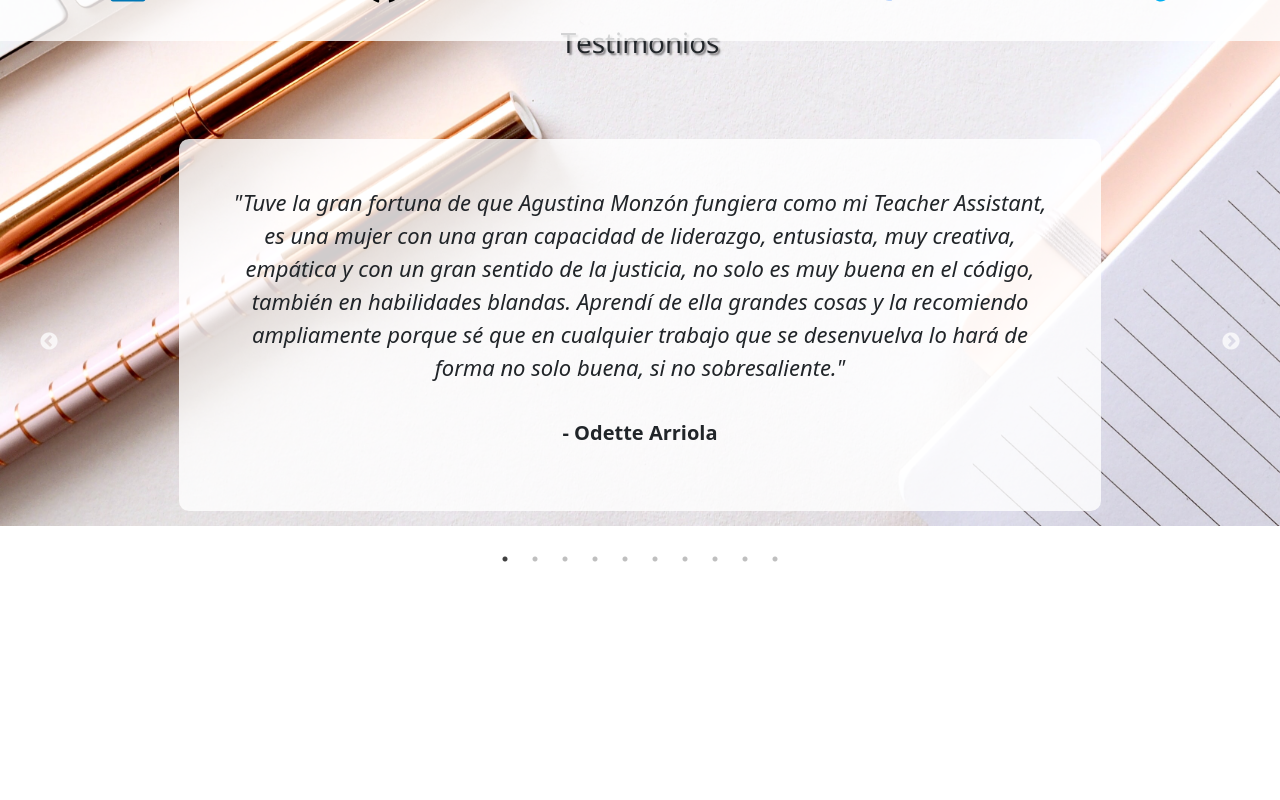
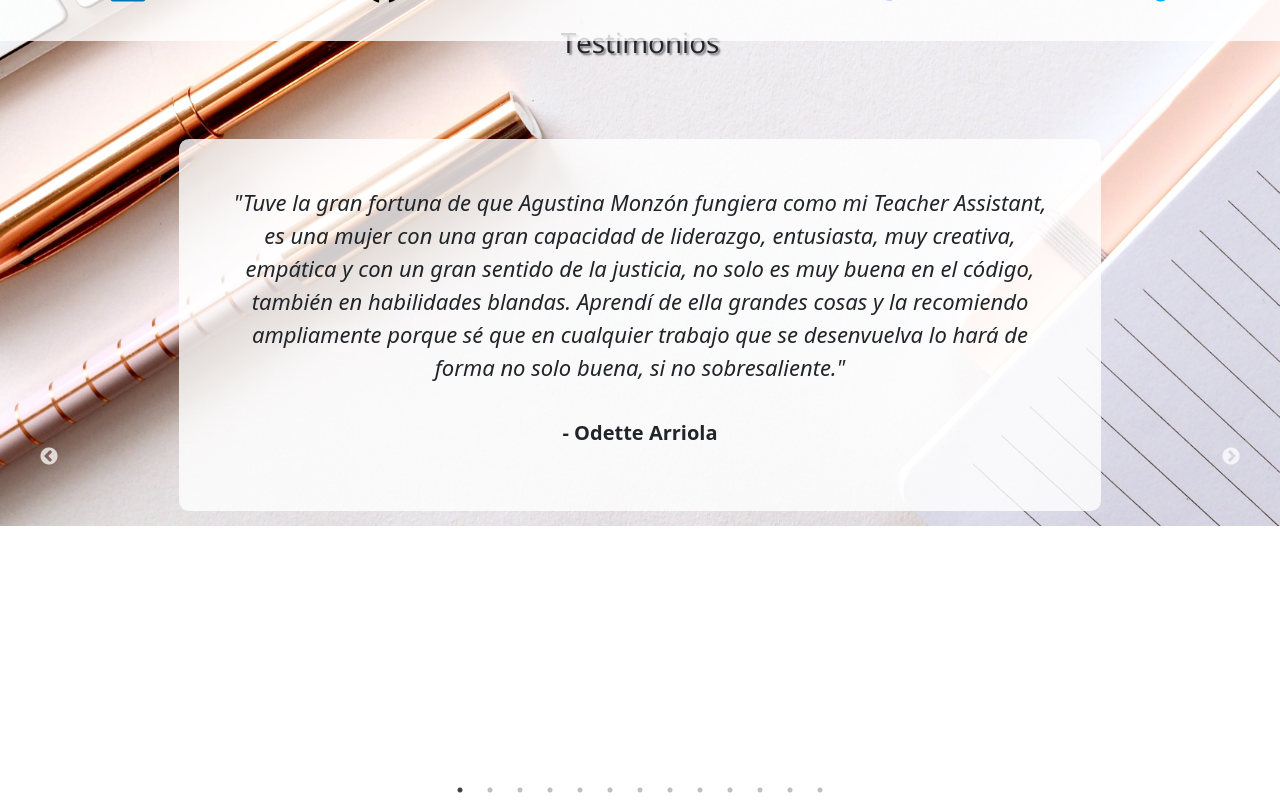
Before and after one commit to AgustinaMonzon/portfolioAgus, a React (Create React App) app: page /about in a window 1280 px wide. Shown: the part 759-1559 px from the top of the page. Before the commit the page ends 1328 px from the top, so only its background shows below. Built offline with nearby package versions, Linux system fonts and the light colour scheme; a web font is replaced by a local one.

Commit message:
testimonios

```diff
--- a/src/Components/About/About.js
+++ b/src/Components/About/About.js
@@ -54,6 +54,21 @@ const testimonials = [
       "Agustina es una persona perseverante, dedicada, solidaria con su grupo de trabajo. Talentosa como líder de grupo: Como Teaching Assistant se brindaba en su totalidad a formar un grupo integro y homogéneo. Carácter firme pero flexible para empatizar con sus compañeros.",
     author: "Pedro Torcuato Insausti",
   },
+  {
+    quote:
+      "Durante mi tiempo como Asistente de Enseñanza Full-Stack en SoyHenry, Agustina fue mi líder y una figura clave en mi desarrollo profesional. Desde el primer día, ella demostró ser una persona extremadamente comprensiva y comprometida, siempre dispuesta a ayudarnos y aconsejarnos en todo lo que necesitábamos. Una de las cosas que más aprecié de Agustina fue su capacidad para escucharnos y comprender nuestras necesidades individuales. Ella siempre estaba dispuesta a ofrecernos consejos prácticos y soluciones creativas para ayudarnos a enfrentar los desafíos diarios que encontrábamos en el SUPP. Además, estaba siempre dispuesta a trabajar con nosotros para encontrar formas de mejorar nuestra eficacia y productividad.Lo que más aprecié de Agustina fue su compromiso con nuestro bienestar. Ella siempre se aseguraba de que nos sintiéramos cómodos y seguros en nuestro trabajo, y siempre estaba buscando maneras de hacer que nuestra experiencia fuera lo más agradable posible. Gracias a ella, me sentí apoyado y motivado durante todo mi tiempo en SoyHenry.",
+    author: "Marcos Hernán Parella",
+  },
+  {
+    quote:
+      "Tuve la suerte de conocer a Agustina como TA de su grupo y entre todos hicimos un equipo solido y de confianza. Esto me habilita a conocer su personalidad y cualidades. Ella es una excelente persona que nunca se rinde y encara los objetivos con mucha garra hasta llegar a ellos. Muy despierta, enérgica , siempre aportando mejoras (Le han aceptado ideas nuevas en Henry y han sido implementadas), estudiosa, muy hábil, preparada para encontrar la solución de cualquier tipo de problema, y sobre todo destaco su compañerismo y su encantadora onda.",
+    author: "Patricio Uskaer",
+  },
+  {
+    quote:
+      "Agustina,Paso mi taller de capacitación para candidatos en búsqueda activa de empleo.Un placer haberla capacitado una persona que tiene mucho compromiso, dedicación. Una profesional que tiene una enorme humildad para aprender. Lo que más destaco de ella es su creatividad y su versatilidad.Es una persona muy dispuesta a seguir aprendiendo e incorporar nuevos lenguajes de programación. Sin lugar a duda, su pasión es el mundo de la tecnología.Tiene todas las condiciones para liderar, es una profesional que motiva mucho y creadora de una buena sinergia. Muy bien preparada para asumir un nuevo desafío laboral y formar parte de un equipo de trabajo.",
+    author: "Romina Blanco",
+  },
 ];
 
 const About = () => {
```
